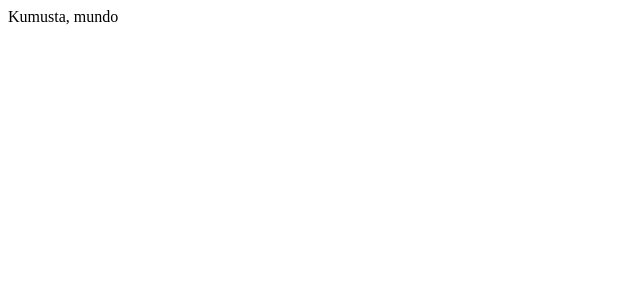
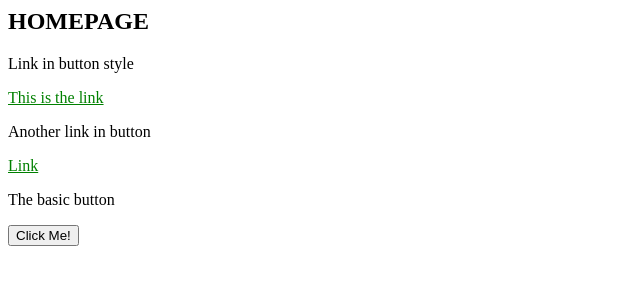
Before and after one commit to irishtorres/onlinecatalogue.github.io, a plain HTML site: page index.html in a window 1280 px wide. Shown: the whole page, without its empty margins (0-640 px from the left). Drawn offline with Linux system fonts and the light colour scheme.

Commit message:
Update index.html

```diff
--- a/index.html
+++ b/index.html
@@ -1,6 +1,27 @@
 <html>
+  <head>
+    <style>
+      a:link {
+        color:green;
+      }
+      a:visited {
+        color:blue;
+      }
+      a:hover {
+        color: orange;
+      }
+      a:active {
+        color: red;
+      }
+    </style>
+  </head>
   <body>
-     <p>Kumusta, mundo</p>
+        <h2>HOMEPAGE</h2>
+    <p>Link in button style</p>
+    <a href="activity4a.html">This is the link</a></br>
+  <p>Another link in button</p>
+  <a href="activity4b.html">Link</a></br>
+    <p> The basic button</p>
+    <button type="button" onclick="alert('Hi! How are you?')">Click Me!</button>
   </body>
-
 </html>
```
